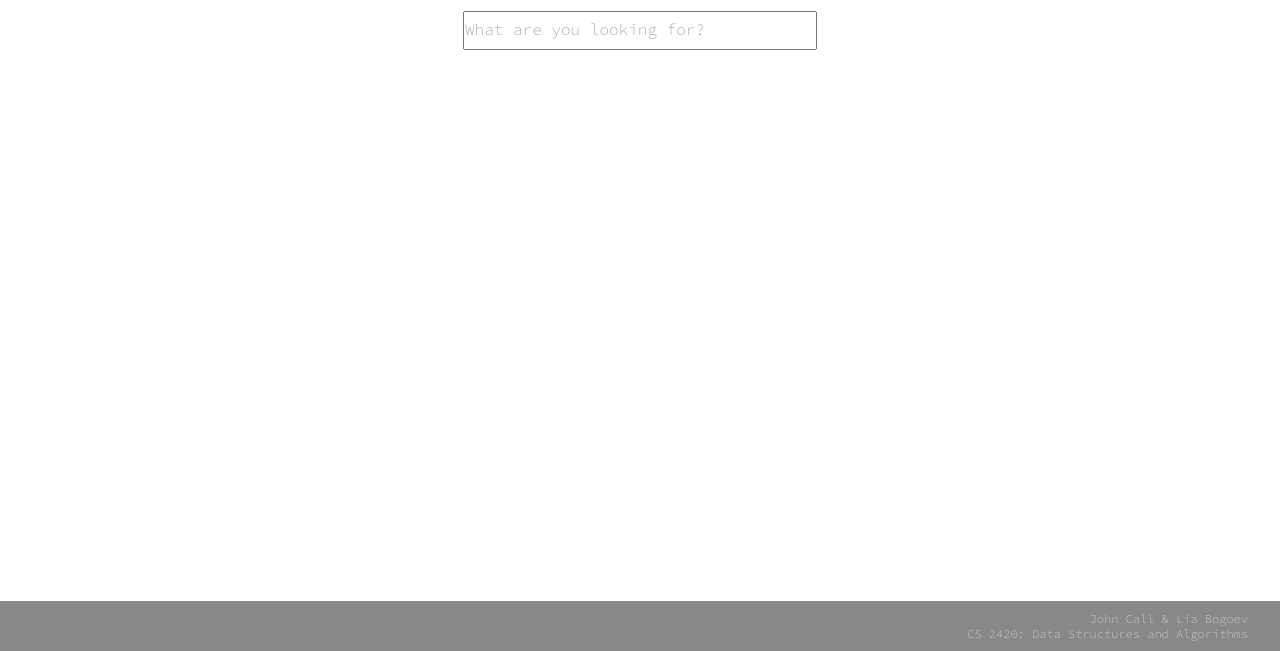
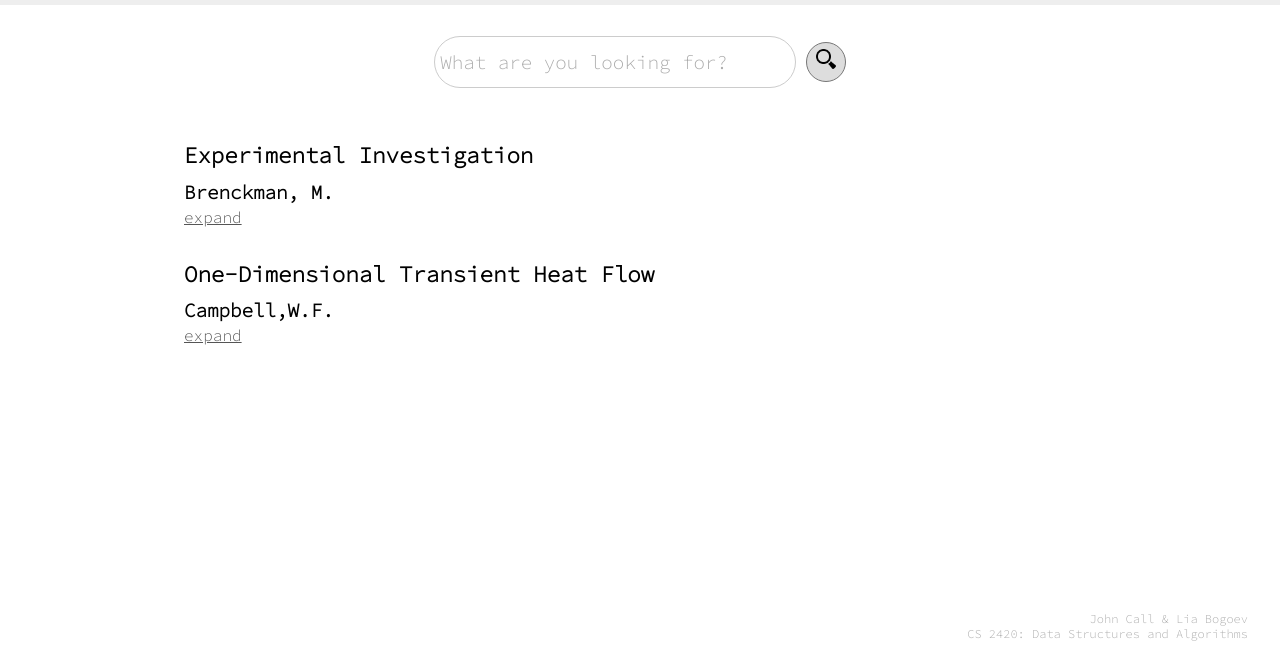
Before and after one commit to bogoli/finalProject, a plain HTML site: page index.html in a window 1280 px wide. Shown: the part 149-800 px from the top of the page. Drawn offline with Linux system fonts and the light colour scheme.

Commit message:
Adds HTML and CSS for results, icon for search, and completed layout.

```diff
--- a/index.html
+++ b/index.html
@@ -1,4 +1,5 @@
 <!DOCTYPE html>
+<!-- Lia Bogoev & John Call - CS2420 Final Project -->
 <html lang="en">
 	<head>
 		<meta charset="utf-8" />
@@ -11,15 +12,34 @@
 	<body>
 		<header>
 			<div class = "wrapper">
-				<h1>Search engine</h1>
+				<h1>search&nbsp;engine</h1>
 			</div>
 		</header>
 
-		<section>
+		<section id = "search">
 			<div class = "wrapper">
 				<form>
-					<input type="text" placeholder="What are you looking for?"><br/>
+					<input type="text" placeholder="What are you looking for?">
+					<button><img src="icon.png"/></button>
 				</form>
+			</div>
+		</section>
+
+		<section id = "results">
+			<div class = "wrapper">
+				<!-- this will take variables for results -->
+				<article>
+					<h2>Experimental Investigation</h2>
+					<h3>Brenckman, M.</h3>
+					<a href="">expand</a>
+				</article>
+
+				<article>
+					<h2>One-Dimensional Transient Heat Flow</h2>
+					<h3>Campbell,W.F.</h3>
+					<a href="">expand</a>
+				</article>
+
 			</div>
 		</section>
 
--- a/style.css
+++ b/style.css
@@ -1,8 +1,7 @@
 /* style.css */
-
+/* Lia Bogoev & John Call - CS2420 Final Project */
 
 body{
-	position: fixed;
     margin: 0;
     padding: 0;
 
@@ -29,45 +28,96 @@ body{
 
 header{
 	width: 100%;
-	position: fixed;
+	position: absolute;
 	left: 0px;
 	top: 0px;
+	text-align: center;
 
-	text-align: center;
+	background: #eee;
 }
 
 section{
-	position: fixed;
 	width: 100%;
+}
 
-	margin-top: 150px;
+#search{
+	width: 100%;
+	margin-top: 175px;
 }
 
 form{
 	text-align: center;
 	font-family: 'Source Code Pro', Arial;
     font-weight: 300;
+
 }
 
 input{
 	width: 350px;
-	height: 35px;
-	margin-right: auto;
-	margin-left: auto;
-	padding: 0px;
+	height: 40px;
+	margin: 0 auto;
+	padding: 5px;
+
+	font-family: 'Source Code Pro', Arial;
+	font-weight: 300;
+	font-size: 1.2em;
+	line-height: 1.2em;
+
+	border: 1px solid #ccc;
+ 	border-radius: 50px;
+
+}
+
+input:focus{
+
 }
 
 input::-webkit-input-placeholder {
 	color: #aaa;
 	font-family: 'Source Code Pro', Arial;
 	font-weight: 300;
-	font-size: 1.2em;
+	font-size: 1em;
 }
+
 input:-moz-placeholder{
 	color: #aaa;
 	font-family: 'Source Code Pro', Arial;
     font-weight: 300;
-    font-size: 1.2em;
+    font-size: 1em;
+}
+
+button{
+	display: inline;
+	height: 40px;
+	width: 40px;
+	padding: 0px;
+	margin:0px;
+
+	font-family: 'Source Code Pro', Arial;
+	font-weight: 300;
+	font-size: 1.2em;
+	line-height: 1.2em;
+
+	border: 1px solid #777;
+ 	border-radius: 25px;
+
+ 	background: #ddd;
+}
+
+img{
+	width: 20px;
+	height: 20px;
+}
+
+
+#results{
+	width: 100%;
+	overflow: scroll;
+}
+
+article{
+	width: 75%;
+	margin: 25px auto;
 }
 
 footer{
@@ -79,8 +129,8 @@ footer{
 	font-size: 0.75em;
 	text-align: right;
 
-	background: #888;
-	color: #ccc;
+	background: #fff;
+	color: #aaa;
 }
 
 p{
@@ -89,4 +139,30 @@ p{
 
 h1{
 	font-size: 4em;
+	line-height: .75em;
 }
+h2{
+	margin: 0;
+	font-size: 1.4em;
+	line-height: 2em;
+}
+h3{
+	margin: 0;
+	font-size: 1.2em;
+	line-height: 1.5em;
+}
+
+a:link {
+	color: #555;
+	text-decoration: underline;
+	padding: 10px 0px;
+}
+a:visited {
+	color: #555;
+}
+a:hover {
+	color: #FE5A27;
+}
+a:active {
+
+}
```
Also changed, not shown: icon.png (added).
